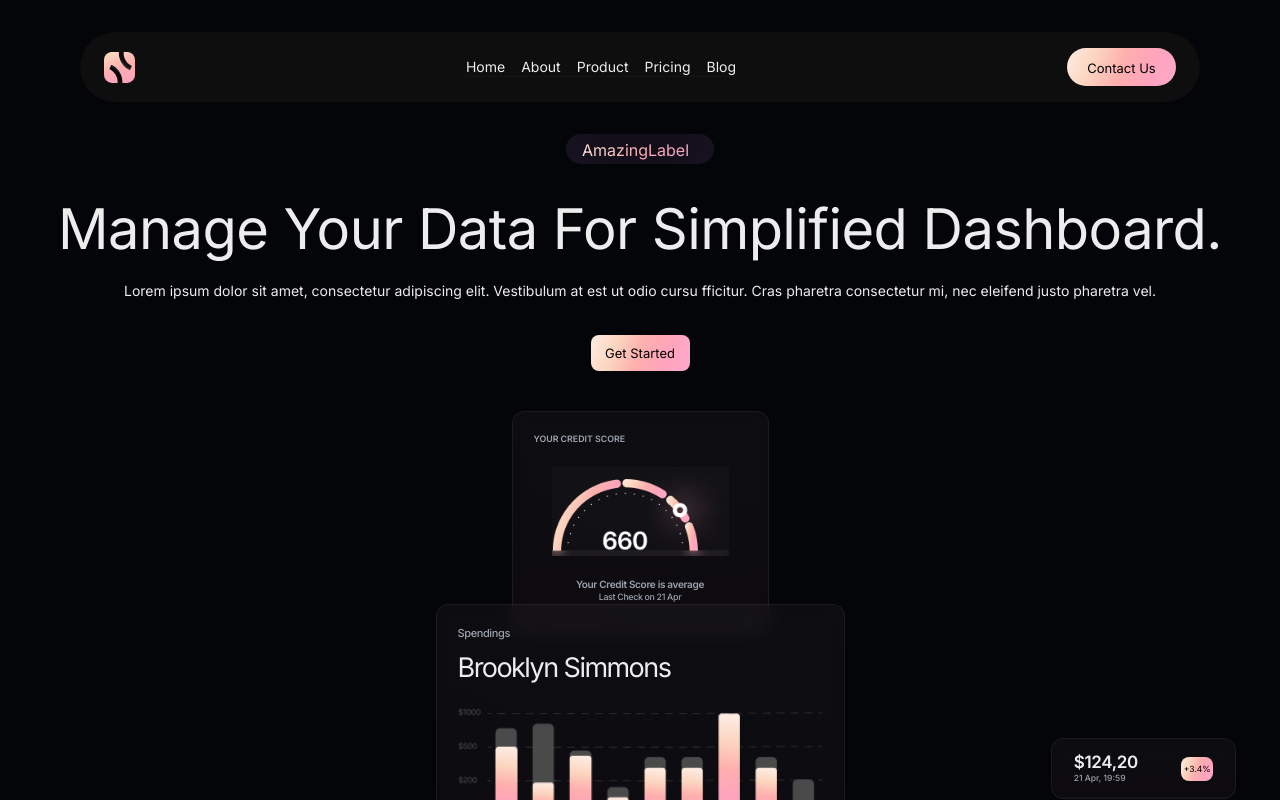
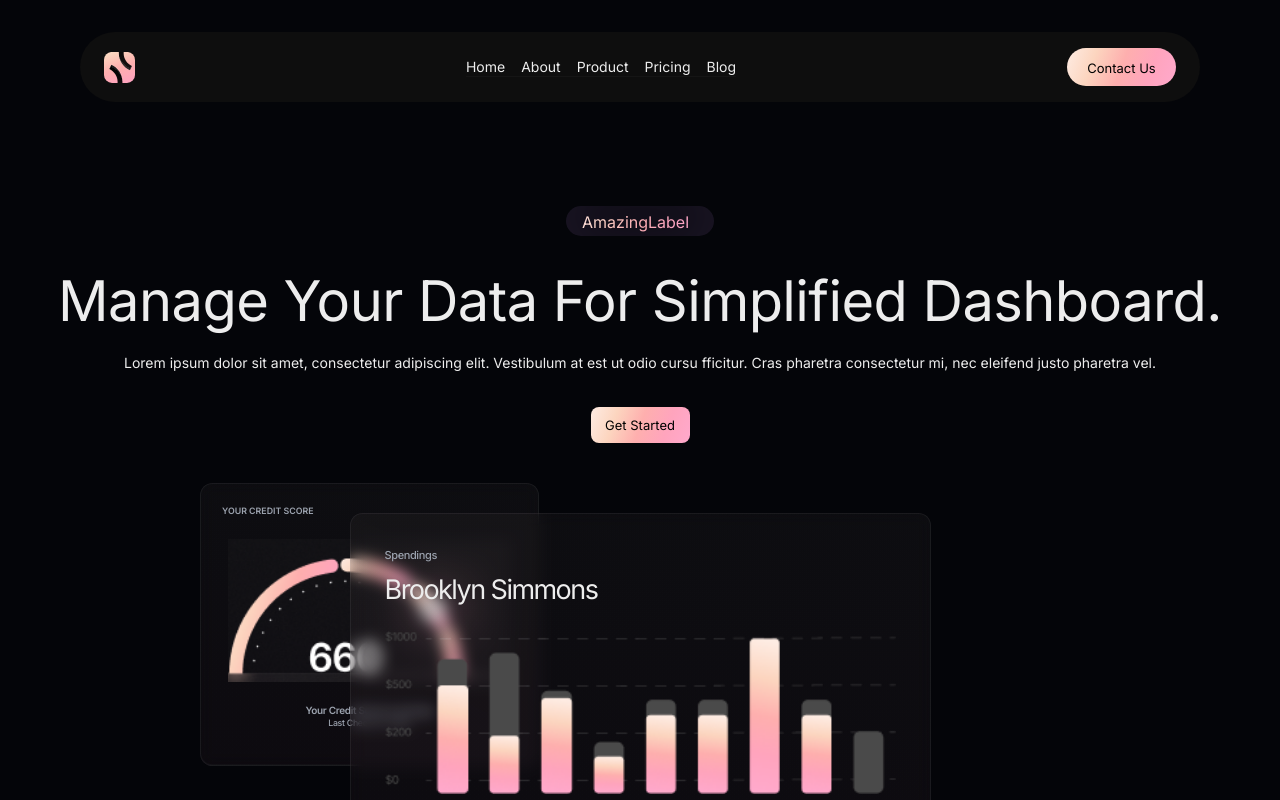
Before and after one commit to tuanloc-1708/hurix-saas, a Next.js app: page / in a window 1280 px wide. Shown: the top 800 px of the page. Built offline with nearby package versions, Linux system fonts and the light colour scheme.

Commit message:
create UI desktop

```diff
--- a/src/app/page.tsx
+++ b/src/app/page.tsx
@@ -4,10 +4,10 @@ import HeroView from "@/sections/hero/view/hero-view";
 
 export default function HomePage() {
   return (
-    <>
+    <div className="flex flex-col gap-[72px]">
       <Header />
       <HeroView />
       <Footer />
-    </>
+    </div>
   );
 }
--- a/src/sections/hero/card/hero-card.tsx
+++ b/src/sections/hero/card/hero-card.tsx
@@ -3,8 +3,8 @@ import ".././styles-hero.css";
 import Button from "@/components/ui/button/button";
 export default function HeroCard() {
   return (
-    <div className="relative h-[600px] flex flex-col items-center">
-      <div className="absolute w-[257px] h-[221px] p-[21px] flex flex-col bg-card gap-[22px] ">
+    <div className="relative h-[400px] flex flex-col items-center">
+      <div className="absolute xl:left-[200px] w-[257px] h-[221px] p-[21px] flex flex-col bg-card gap-[22px] xl:w-[339px] xl:h-[283px]">
         <span className=" text-gray-400 text-[8.803px]/[129%] font-semibold">
           YOUR CREDIT SCORE
         </span>
@@ -14,11 +14,19 @@ export default function HeroCard() {
             width={177}
             height={94}
             alt="Credit score"
+            className="xl:hidden"
+          />
+          <Image
+            src="/img-png/credit-score.png"
+            width={283}
+            height={150}
+            alt="Credit score"
+            className="hidden xl:block"
           />
         </div>
 
-        <div className="flex flex-col text-center">
-          <span className="text-gray-400 text-[10px]/[125%] font-semibold tracking-[-0.314px]">
+        <div className="flex flex-col text-center xl:tracking-[-0.5px]">
+          <span className="text-gray-400 text-[10px]/[125%] font-semibold tracking-[-0.314px] xl:text-4/[125%] ">
             Your Credit Score is average
           </span>
           <span className="text-gray-400 text-[8.8px]/[129%] font-medium tracking-[-0.314px]">
@@ -27,7 +35,7 @@ export default function HeroCard() {
         </div>
       </div>
 
-      <div className="absolute top-[193px]  w-[409px] h-[274px] p-[21px] flex flex-col gap-[22px] bg-card ">
+      <div className="absolute top-[145px] xl:top-[30px]  w-[409px] h-[274px] p-[21px] flex flex-col gap-[22px] bg-card xl:w-[581px] xl:h-[367px] xl:p-[34px]">
         <div className="flex flex-col gap-[11.58px]">
           <span className=" text-gray-400 text-[11px]/[129%] font-medium tracking-[-0.385px]">
             Spendings
@@ -37,29 +45,40 @@ export default function HeroCard() {
           </span>
         </div>
 
+        <div>
           <Image
             src="/img-png/spendings.png"
             width={365}
             height={150}
             alt="Spending"
+            className="xl:hidden"
           />
 
-        <div className="flex justify-between text-[11px]/[129%] tracking-[0.385px] font-medium">
+          <Image
+            src="/img-png/spendings.png"
+            width={565}
+            height={179}
+            alt="Spending"
+            className=" hidden xl:block"
+          />
+        </div>
+
+        <div className="flex justify-between text-[11px]/[129%] tracking-[0.385px] font-medium xl:text-[17px]/[128%]">
           <span className="text-gray-400">Current margin</span>
-          <span className="text-pink-gradient">$350.00 / $640.00</span>
+          <span className="text-pink-gradient ">$350.00 / $640.00</span>
         </div>
       </div>
 
-      <div className="absolute top-[327px] right-11  w-[185px] h-[61px]  flex items-center justify-around  bg-card">
+      <div className="absolute top-[377px] xl:top-[341px] xl:right-[335px] right-[26px]  w-[185px] h-[61px]  flex items-center justify-around  bg-card xl:w-[295px] xl:h-[97px]">
         <div className="flex flex-col">
-          <span className="text-[17px]/[117%] font-semibold tracking-[-0.355px]">
+          <span className="text-[17px]/[117%] font-semibold tracking-[-0.355px] xl:text-[27px]/[117%]">
             $124,20
           </span>
-          <span className="text-gray-400 text-[8.5px]/[133%] font-medium">
+          <span className="text-gray-400 text-[8.5px]/[133%] font-medium xl:text-[14px]/[135%]">
             21 Apr, 19:59
           </span>
         </div>
-        <Button className="w-8 h-[15px] text-[8.529px]/[133%] font-medium rounded-[31px]">
+        <Button className="w-8 h-[15px] text-[8.529px]/[133%] font-medium rounded-[31px] xl:w-[51px] xl:h-6 xl:rounded-[49px]">
           +3.4%
         </Button>
       </div>
--- a/src/sections/hero/view/hero-view.tsx
+++ b/src/sections/hero/view/hero-view.tsx
@@ -5,12 +5,12 @@ import Button from "@/components/ui/button/button";
 export default function HeroView() {
   return (
     <div>
-      <div className="flex flex-col pb-10 items-center justify-center gap-8">
+      <div className="flex flex-col pb-10 items-center justify-center gap-8 ">
         <div className="flex flex-col items-center justify-center">
           <AmazingLabel />
         </div>
 
-        <div className="flex flex-col items-center justify-center gap-4">
+        <div className="flex flex-col items-center justify-center gap-4 ">
           <h1 className=" capitalize text-[3.5rem]/[120%] text-center tracking-[-0.56px] ">
             Manage your Data for Simplified Dashboard.
           </h1>
```
Lines whose indentation alone changed are shown as unchanged.
